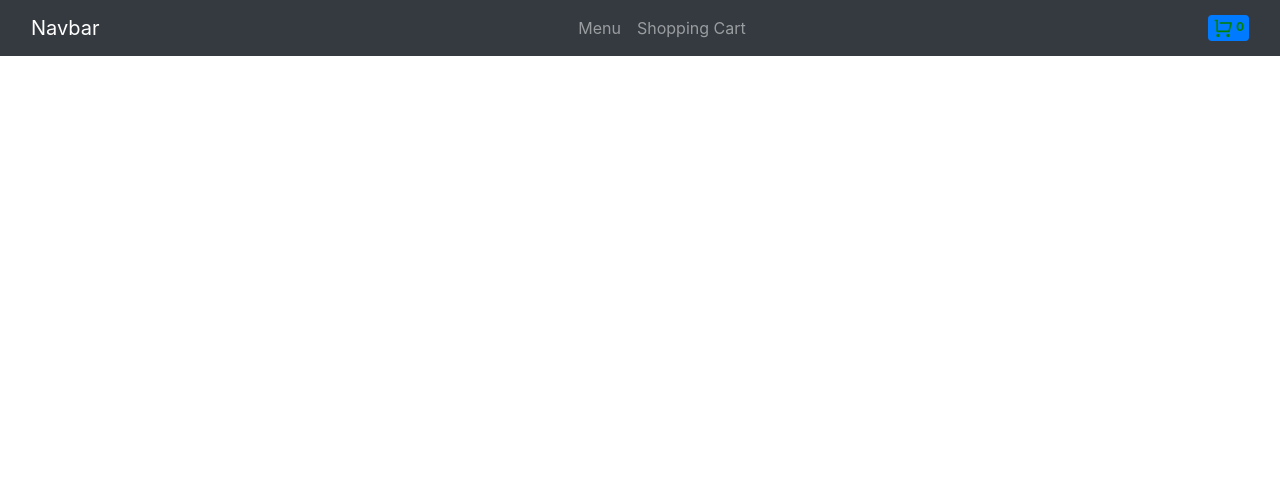
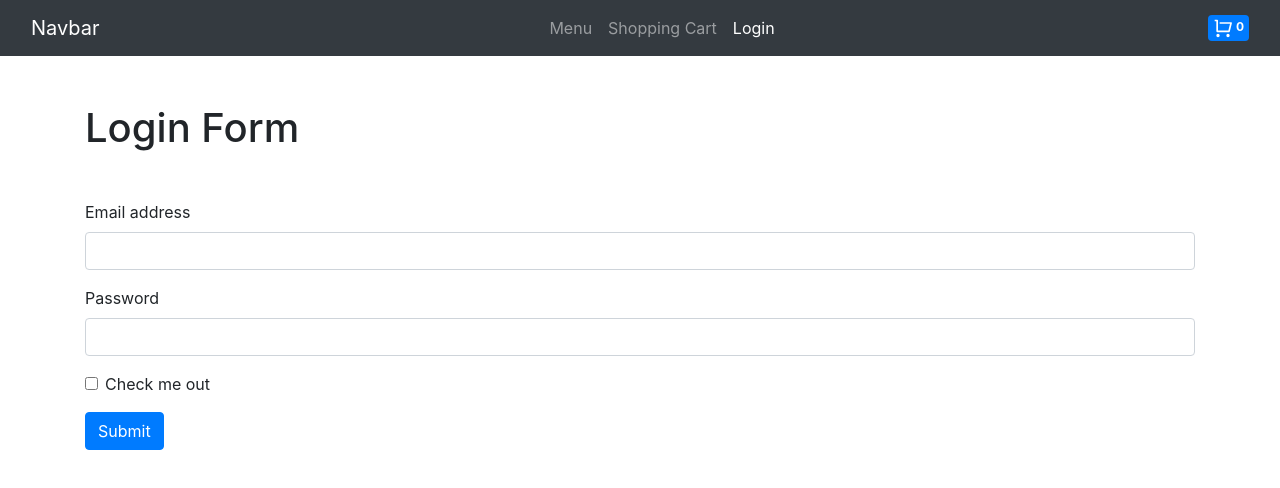
Before and after one commit to mahmoudsiliman75/first-cart-app, a React (Create React App) app: page /login in a window 1280 px wide. Shown: the top 488 px of the page. Built offline with nearby package versions, Linux system fonts and the light colour scheme.

Commit message:
start form handling

```diff
--- a/src/components/App.jsx
+++ b/src/components/App.jsx
@@ -4,14 +4,15 @@ import Menu from './Menu/Menu';
 
 import NavBar from './Ui/NavBar/NavBar';
 import ShoppingCart from './ShoppingCart/ShoppingCart';
+import LoginForm from './LoginForm/LoginForm';
 
 class App extends Component {
   state = {
     products: [
       {id: 1, name: 'Burger', price: 40, count: 0, atCart: false},
-      {id: 1, name: 'Pizza', price: 30, count: 0, atCart: false},
+      {id: 2, name: 'Pizza', price: 30, count: 0, atCart: false},
       {id: 3, name: 'Fries',  price: 20, count: 0, atCart: false},
-      {id: 2, name: 'Cola',  price: 10, count: 0, atCart: false},
+      {id: 4, name: 'Cola',  price: 10, count: 0, atCart: false},
     ],
   }
 
@@ -84,8 +85,9 @@ class App extends Component {
             <Menu
               products={this.state.products}
               OnToggleStatus={this.toggleAtCartStatus}
-            />
-          )}/>
+              />
+            )}
+          />
 
           <Route path="/cart" render={ (props) => (
             <ShoppingCart
@@ -98,6 +100,8 @@ class App extends Component {
               />
             )}
           />
+
+          <Route path="/login" component={LoginForm}/>
         </main>
       </div>
     );
--- /dev/null
+++ b/src/components/LoginForm/LoginForm.jsx
@@ -0,0 +1,37 @@
+import React , {Component, createRef, Fragment} from 'react';
+
+class LoginForm extends Component {
+  state={}
+
+  userName = createRef();
+
+  handelSubmit = (e) => {
+    e.preventDefault();
+    console.log(e, this.userName.current.value);
+  }
+
+  render() {
+    return(
+      <Fragment>
+        <h1 className="my-5"> Login Form </h1>
+        <form onSubmit={this.handelSubmit}>
+          <div className="form-group">
+            <label htmlFor="user_name">Email address</label>
+            <input ref={this.userName} type="text" className="form-control" id="user_name" aria-describedby="emailHelp"/>
+          </div>
+          <div className="form-group">
+            <label htmlFor="exampleInputPassword1">Password</label>
+            <input type="password" className="form-control" id="exampleInputPassword1"/>
+          </div>
+          <div className="form-group form-check">
+            <input type="checkbox" className="form-check-input" id="exampleCheck1"/>
+            <label className="form-check-label" htmlFor="exampleCheck1">Check me out</label>
+          </div>
+          <button type="submit" className="btn btn-primary">Submit</button>
+        </form>
+      </Fragment>
+    );
+  }
+}
+
+export default LoginForm;
--- a/src/components/Ui/CartIcon/CartIcon.jsx
+++ b/src/components/Ui/CartIcon/CartIcon.jsx
@@ -11,8 +11,6 @@ class CartIcon extends Component {
     };
 
     render() {
-    console.log(this.props.atCart);
-    console.log(this.props.productId);
     return(
       <MdAddShoppingCart size="25px" className={this.setClass()} onClick={ () => this.props.onToggleStatus(this.props.productId)}/>
     );
--- a/src/components/Ui/NavBar/NavBar.jsx
+++ b/src/components/Ui/NavBar/NavBar.jsx
@@ -21,10 +21,13 @@ class NavBar extends Component {
               <li className="nav-item">
                 <NavLink className="nav-link" to="/cart">Shopping Cart</NavLink>
               </li>
+              <li className="nav-item">
+                <NavLink className="nav-link" to="/login">Login</NavLink>
+              </li>
             </ul>
           </div>
 
-          <span className="badge bg-primary"> <RiShoppingCartLine size="20px"/> {this.props.cartLength} </span>
+          <span className="badge bg-primary text-white"> <RiShoppingCartLine size="20px"/> {this.props.cartLength} </span>
         </div>
       </nav>
     )
--- a/src/components/product/product.jsx
+++ b/src/components/product/product.jsx
@@ -8,7 +8,7 @@ import { FaTrashAlt } from "react-icons/fa";
 class Products extends Component {
 
   getClasses() {
-    return this.props.product.count === 0 ? "badge bg-warning p-2" : "badge bg-primary p-2"
+    return this.props.product.count === 0 ? "badge bg-warning text-white p-2 m-2" : "badge bg-primary text-white p-2 m-2"
   }
 
   render() {
@@ -19,10 +19,10 @@ class Products extends Component {
         </div>
 
         <div className="col">
-          <button onClick={ () => this.props.onSubstract(this.props.product) } className="btn btn-danger me-2"> - </button>
+          <button onClick={ () => this.props.onSubstract(this.props.product) } className="btn btn-danger mx-1"> - </button>
           <span className={this.getClasses()}> {this.props.product.count} </span>
-          <button onClick={ () => this.props.onAdd(this.props.product) } className="btn btn-success ms-2"> + </button>
-          <button onClick={ () => this.props.onDelete(this.props.product) } className="btn btn-danger ms-2"> <FaTrashAlt /> </button>
+          <button onClick={ () => this.props.onAdd(this.props.product) } className="btn btn-success mx-1"> + </button>
+          <button onClick={ () => this.props.onDelete(this.props.product) } className="btn btn-danger mx-1"> <FaTrashAlt /> </button>
         </div>
       </div>
     )
```
